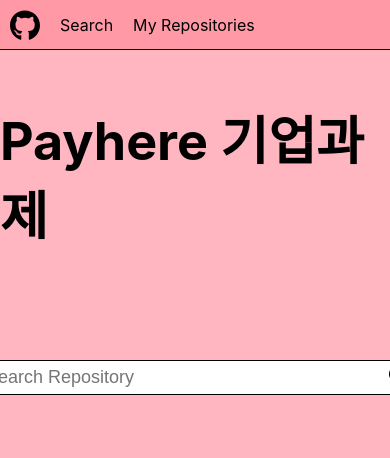
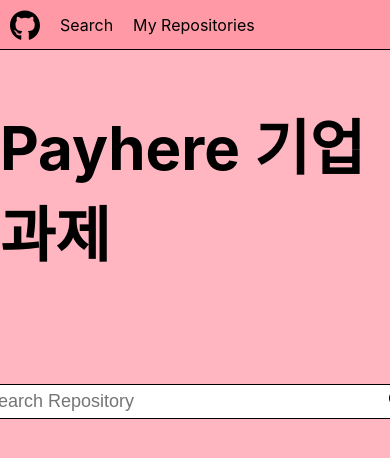
Before and after one commit to kyk1211/github-repo-search, a React (Create React App) app: page / in a window 390 px wide. Shown: the top 458 px of the page. Built offline with nearby package versions, Linux system fonts and the light colour scheme.

Commit message:
[Client] / design: responsive desing (#13)
* design: responsive

```diff
--- a/src/components/IssueCard.tsx
+++ b/src/components/IssueCard.tsx
@@ -15,9 +15,9 @@
           <p>{item.user.login}</p>
         </UserInfo>
         <Desc>
-          {name && <h3>repo: {name}</h3>}
+          {name && <h3>Repo: {name}</h3>}
           <h3>
-            issue: {item.title} <Num>#{item.number}</Num>
+            Issue: {item.title} <Num>#{item.number}</Num>
           </h3>
           <p>state: {item.state}</p>
           <p>created_at: {new Date(item.created_at).toLocaleDateString()}</p>
@@ -56,7 +56,6 @@
 const UserInfo = styled.div({
   display: "flex",
   flexDirection: "column",
-  width: "150px",
   alignItems: "center",
   p: {
     minHeight: "20px",
@@ -64,7 +63,7 @@
 });
 
 const Avatar = styled.img({
-  width: "100%",
+  width: "150px",
   border: "1px solid black",
 });
 
--- a/src/components/Issues.tsx
+++ b/src/components/Issues.tsx
@@ -71,7 +71,6 @@
   display: "flex",
   flexWrap: "wrap",
   gap: "10px",
-  justifyContent: "center",
   alignItems: "flex-start",
   flexDirection: "column",
 });
--- a/src/components/Pagination.tsx
+++ b/src/components/Pagination.tsx
@@ -97,13 +97,12 @@
 }
 
 const Container = styled.ul({
-  width: "400px",
   display: "flex",
   listStyle: "none",
   justifyContent: "center",
   alignItems: "center",
   padding: "10px 0",
-  margin: "auto",
+  margin: "0 auto",
   fontSize: "20px",
 });
 
--- a/src/components/RepoCard.tsx
+++ b/src/components/RepoCard.tsx
@@ -146,7 +146,7 @@
     transform: "scale(1)",
   },
 
-  "@media screen and (max-width: 1400px)": {
+  "@media screen and (max-width: 1420px)": {
     minWidth: "unset",
     width: "100%",
   },
@@ -162,7 +162,7 @@
   padding: "5px",
 
   "& img": {
-    width: "50px",
+    width: "150px",
   },
 });
 
--- a/src/components/SavedRepos.tsx
+++ b/src/components/SavedRepos.tsx
@@ -35,8 +35,15 @@
 const Container = styled.aside({
   width: "500px",
   minHeight: "calc(100vh - 50px)",
-  padding: "10px",
+  padding: "10px 30px",
   borderRight: "1px solid black",
+
+  "@media screen and (max-width: 1420px)": {
+    width: "100%",
+    minHeight: "unset",
+    borderRight: "none",
+    borderBottom: "1px solid black",
+  },
 });
 
 const Wrapper = styled.div({
@@ -45,6 +52,10 @@
   display: "flex",
   flexDirection: "column",
   gap: "10px",
+
+  "@media screen and (max-width: 1420px)": {
+    position: "unset",
+  },
 });
 
 const Title = styled.h1({
@@ -56,4 +67,8 @@
   display: "flex",
   flexDirection: "column",
   gap: "10px",
+
+  "@media screen and (max-width: 1420px)": {
+    position: "unset",
+  },
 });
--- a/src/components/Toast.tsx
+++ b/src/components/Toast.tsx
@@ -35,11 +35,11 @@
   box-shadow: rgba(0, 0, 0, 0.3) 0px 19px 38px, rgba(0, 0, 0, 0.22) 0px 15px 12px;
 
   @keyframes fadeIn {
-    from {
+    0% {
       transform: translateX(-100%);
       opacity: 0;
     }
-    to {
+    40% {
       transform: translateX(0);
       opacity: 1;
     }
@@ -58,7 +58,7 @@
   animation-fill-mode: forwards;
   animation-name: fadeIn, fadeOut;
   animation-delay: 0s, 2s;
-  animation-duration: 1s, 2s;
+  animation-duration: 2s, 1s;
 `;
 
 const ProgressBar = styled.div<StyleProps>`
@@ -77,5 +77,5 @@
     }
   }
 
-  animation: Progress 2.5s;
+  animation: Progress 2s;
 `;
--- a/src/pages/Main.tsx
+++ b/src/pages/Main.tsx
@@ -5,7 +5,7 @@
 export default function Main() {
   return (
     <Container>
-      Payhere 기업과제
+      <h1>Payhere 기업과제</h1>
       <Search />
     </Container>
   );
@@ -20,6 +20,5 @@
   alignItems: "center",
   justifyContent: "flex-start",
   gap: "100px",
-  fontWeight: "bold",
-  fontSize: "52px",
+  fontSize: "30px",
 });
--- a/src/pages/MyRepos.tsx
+++ b/src/pages/MyRepos.tsx
@@ -16,4 +16,8 @@
   display: "flex",
   width: "100%",
   height: "100%",
+
+  "@media screen and (max-width: 1420px)": {
+    flexDirection: "column",
+  },
 });
```
